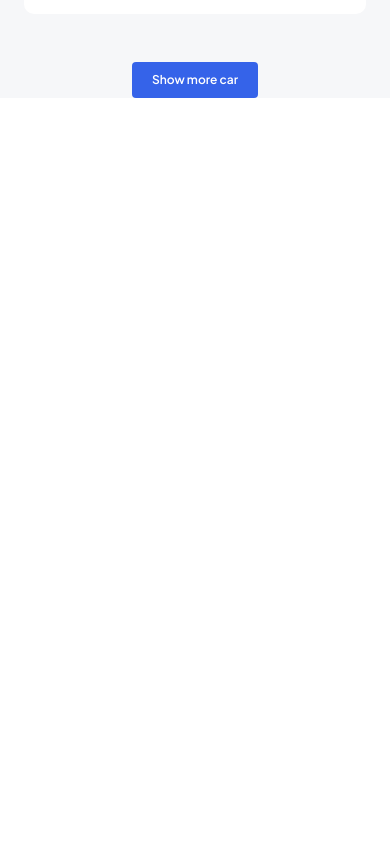
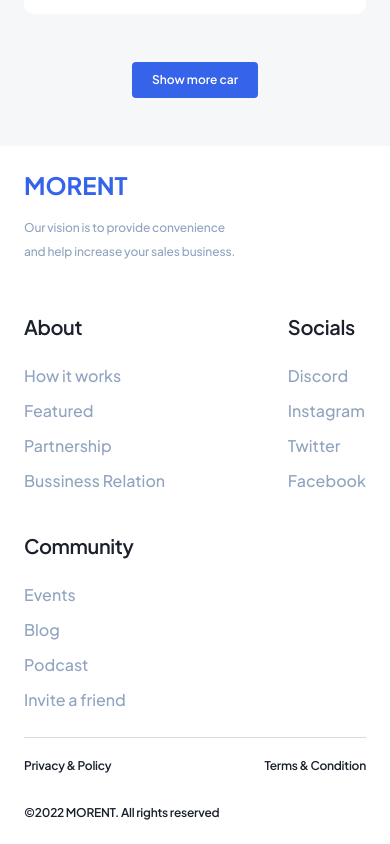
Before and after one commit to lucacieduard/CarRent-APP, a React (Vite) app: page / in a window 390 px wide. Shown: the part 3277-4121 px from the top of the page. Before the commit the page ends 3375 px from the top, so only its background shows below. Built offline with nearby package versions, Linux system fonts and the light colour scheme.

Commit message:
responsive footer

```diff
--- /dev/null
+++ b/src/components/Footer/Footer.scss
@@ -0,0 +1,136 @@
+.footerContainer {
+    background-color: white;
+    padding-top: 1.5rem;
+    padding-bottom: 1.5rem;
+
+    @media (min-width: 800px) {
+        padding-top: 3.5rem;
+        padding-bottom: 3rem;
+    }
+    @media (min-width: 1200px) {
+        padding-top: 5rem;
+        padding-bottom: 2.25rem;
+    }
+
+    .footerMain {
+        display: flex;
+        flex-direction: column;
+        gap: 3rem;
+        padding-bottom: 1.25rem;
+
+        @media (min-width: 800px) {
+            flex-direction: row;
+            justify-content: space-between;
+            padding-bottom: 2.25rem;
+        }
+
+        .right {
+            display: flex;
+            flex-direction: column;
+            gap: 1rem;
+            .logo {
+                font-size: 1.5rem;
+                font-weight: 700;
+                flex: 1;
+                font-weight: 700;
+                color: #3563e9;
+
+                @media (min-width: 560px) {
+                    flex: 0;
+                    font-size: 1.7rem;
+                }
+                @media (min-width: 750px) {
+                    margin-right: 2rem;
+                }
+
+                @media (min-width: 1250px) {
+                    font-size: 2rem;
+                }
+            }
+
+            .moto {
+                font-size: 0.75rem;
+                font-style: normal;
+                font-weight: 500;
+                line-height: 200%; /* 1.5rem */
+                letter-spacing: -0.0075rem;
+                color: #90a3bf;
+                max-width: 13.5rem;
+
+                @media (min-width: 1200px) {
+                    font-size: 1rem;
+                    max-width: 18rem;
+                }
+            }
+        }
+        .left {
+            display: flex;
+            flex-wrap: wrap;
+            row-gap: 3rem;
+            justify-content: space-between;
+            gap: 2rem;
+
+            .list {
+                .listTitle {
+                    font-size: 1.25rem;
+                    font-style: normal;
+                    font-weight: 600;
+                    line-height: 150%; /* 1.875rem */
+                    letter-spacing: -0.025rem;
+                    color: #1a202c;
+                    display: inline-block;
+                    margin-bottom: 1rem;
+                    row-gap: 3rem;
+                }
+                .listItem {
+                    list-style-type: none;
+                    font-size: 1rem;
+                    font-style: normal;
+                    font-weight: 500;
+                    line-height: 120%; /* 1.2rem */
+                    color: #90a3bf;
+                    padding: 0.5rem 0;
+                }
+            }
+        }
+    }
+    .footerBottom {
+        border-top: 0.5px solid rgba(19, 19, 19, 0.16);
+        padding-top: 1.25rem;
+        display: flex;
+        flex-direction: column;
+        gap: 2rem;
+
+        @media (min-width: 800px) {
+            padding-top: 2.25rem;
+            flex-direction: row-reverse;
+            justify-content: space-between;
+        }
+        .rights {
+            order: 2;
+        }
+
+        .privacy {
+            order: 1;
+            display: flex;
+            justify-content: space-between;
+
+            @media (min-width: 800px) {
+                gap: 3rem;
+            }
+        }
+
+        .text {
+            font-size: 0.75rem;
+            font-style: normal;
+            font-weight: 600;
+            line-height: normal;
+            letter-spacing: -0.015rem;
+            color: #1a202c;
+
+            @media (min-width: 1200px) {
+                font-size: 1rem;
+            }
+        }
+    }
+}
--- /dev/null
+++ b/src/components/Footer/Footer.tsx
@@ -0,0 +1,49 @@
+import "./Footer.scss";
+
+const Footer = () => {
+  return (
+    <div className="footerContainer container_w">
+      <div className="footerMain">
+        <div className="right">
+          <span className="logo">MORENT</span>
+          <span className="moto">
+            Our vision is to provide convenience and help increase your sales
+            business.
+          </span>
+        </div>
+        <div className="left">
+          <ul className="list">
+            <span className="listTitle">About</span>
+            <li className="listItem">How it works</li>
+            <li className="listItem">Featured</li>
+            <li className="listItem">Partnership</li>
+            <li className="listItem">Bussiness Relation</li>
+          </ul>
+          <ul className="list">
+            <span className="listTitle">Socials</span>
+            <li className="listItem">Discord</li>
+            <li className="listItem">Instagram</li>
+            <li className="listItem">Twitter</li>
+            <li className="listItem">Facebook</li>
+          </ul>
+          <ul className="list">
+            <span className="listTitle">Community</span>
+            <li className="listItem">Events</li>
+            <li className="listItem">Blog</li>
+            <li className="listItem">Podcast</li>
+            <li className="listItem">Invite a friend</li>
+          </ul>
+        </div>
+      </div>
+      <div className="footerBottom">
+        <span className="text rights">©2022 MORENT. All rights reserved</span>
+        <div className="privacy">
+          <span className="text">Privacy & Policy</span>
+          <span className="text">Terms & Condition</span>
+        </div>
+      </div>
+    </div>
+  );
+};
+
+export default Footer;
--- a/src/components/Recomandations/Recomandations.scss
+++ b/src/components/Recomandations/Recomandations.scss
@@ -32,6 +32,7 @@
         justify-content: center;
         gap: 1rem;
         margin-top: 3rem;
+        margin-bottom: 3rem;
 
         button {
             height: 2.25rem;
--- a/src/pages/Home/Home.tsx
+++ b/src/pages/Home/Home.tsx
@@ -6,6 +6,7 @@ import FullPageLayout from "../../layout/FullPage/FullPageLayout";
 import "./Home.scss";
 import { faArrowRightArrowLeft } from "@fortawesome/free-solid-svg-icons";
 import Recomandations from "../../components/Recomandations/Recomandations";
+import Footer from "../../components/Footer/Footer";
 const Home = () => {
   return (
     <div className="bg">
@@ -25,6 +26,11 @@ const Home = () => {
         <PopularCars />
         <Recomandations />
       </FullPageLayout>
+      <div style={{ backgroundColor: "white" }}>
+        <FullPageLayout>
+          <Footer />
+        </FullPageLayout>
+      </div>
     </div>
   );
 };
```
